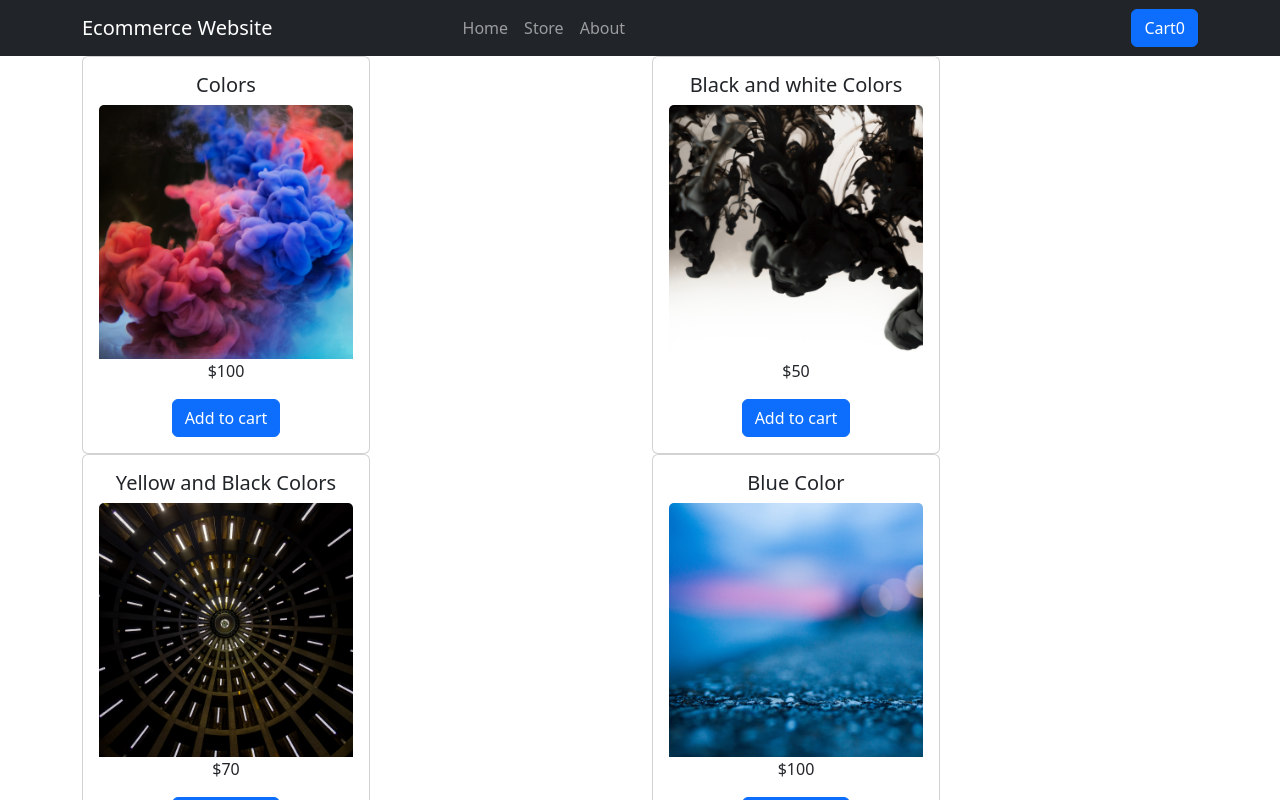
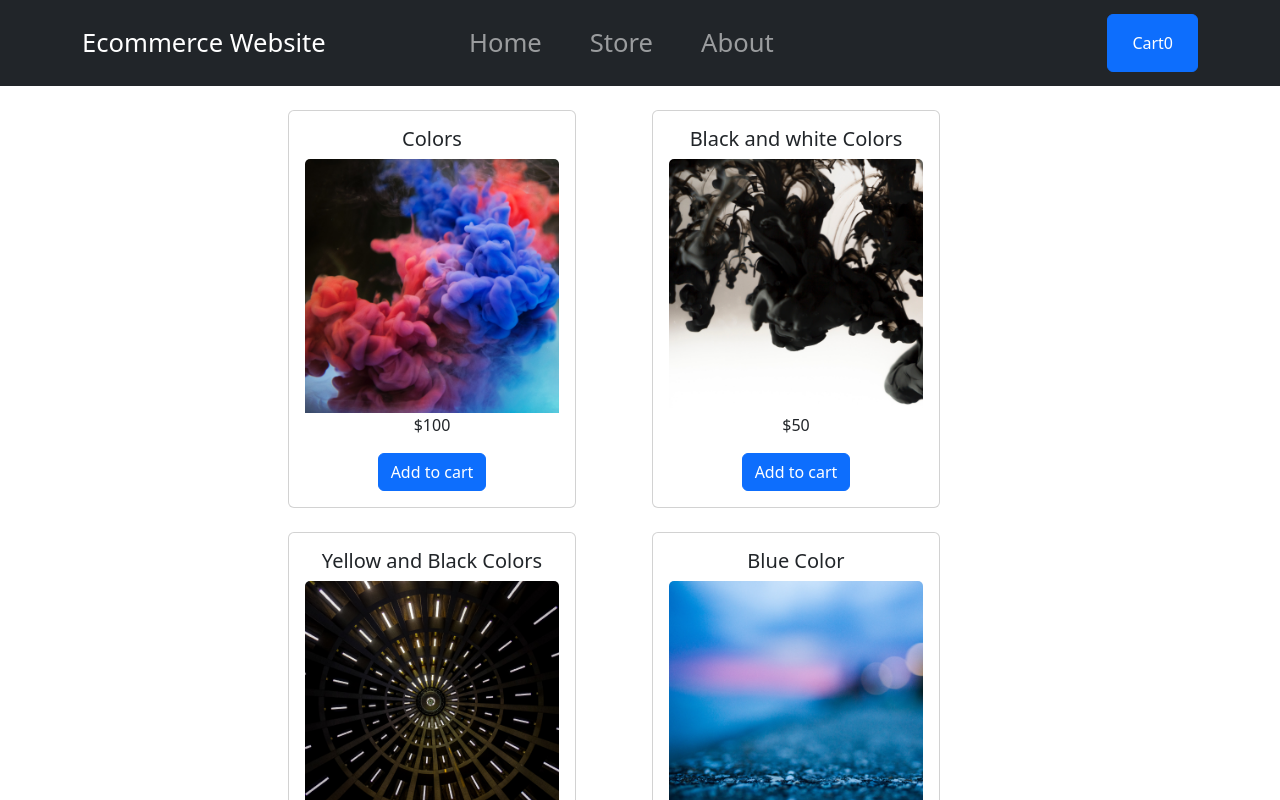
Before and after one commit to Dolly62/Ecommerce-Website, a React (Create React App) app: page / in a window 1280 px wide. Shown: the top 800 px of the page. Built offline with nearby package versions, Linux system fonts and the light colour scheme.

Commit message:
Styling updated

```diff
--- a/src/App.js
+++ b/src/App.js
@@ -1,34 +1,14 @@
-import React from "react";
-import { Container, Navbar, Nav, Button } from "react-bootstrap";
+import React, { Fragment } from "react";
+
 import CardItems from "./components/Card/CardItems";
+import Header from "./components/Navbar/Header";
 
 function App() {
   return (
-    <>
-      <Navbar bg="dark" expand="sm" variant="dark">
-        <Container>
-          <Navbar.Brand href="/">Ecommerce Website</Navbar.Brand>
-          <Navbar.Toggle aria-controls="basic-navbar-nav" />
-          <Navbar.Collapse id="basic-navbar-nav" className="justify-content-center">
-            <Nav>
-              <Nav.Item>
-                <Nav.Link href="#home">Home</Nav.Link>
-              </Nav.Item>
-              <Nav.Item>
-                <Nav.Link href="#store">Store</Nav.Link>
-              </Nav.Item>
-              <Nav.Item>
-                <Nav.Link href="#about">About</Nav.Link>
-              </Nav.Item>
-            </Nav>
-          </Navbar.Collapse>
-          <Navbar.Collapse className="justify-content-end">
-            <Button >Cart0</Button>
-          </Navbar.Collapse>
-        </Container>
-      </Navbar>
+    <Fragment>
+      <Header />
       <CardItems />
-    </>
+    </Fragment>
   );
 }
 
--- a/src/components/Card/CardItems.js
+++ b/src/components/Card/CardItems.js
@@ -30,10 +30,10 @@ const CardItems = () => {
   ];
   return (
     <>
-      <Container className="text-center">
-        <Row>
+      <Container className="justify-content-center" style={{ width: "50rem"}}>
+        <Row className="m-4 text-center">
           {productsArr.map((product, index) => (
-            <Col lg={6} md={6} xs={12} key={index}>
+            <Col lg={6} md={6} xs={12} key={index} className="mb-4">
               <Card style={{ width: '18rem' }}>
                 <Card.Body>
                   <Card.Title>{product.title}</Card.Title>
--- /dev/null
+++ b/src/components/Navbar/Header.js
@@ -0,0 +1,38 @@
+import React, { Fragment } from "react";
+import { Container, Navbar, Nav, Button } from "react-bootstrap";
+
+const Header = () => {
+  return (
+    <Fragment>
+      <Navbar bg="dark" expand="sm" variant="dark">
+        <Container>
+          <Navbar.Brand href="/" style={{ fontSize: "1.6rem" }}>
+            Ecommerce Website
+          </Navbar.Brand>
+          <Navbar.Toggle aria-controls="basic-navbar-nav" />
+          <Navbar.Collapse
+            id="basic-navbar-nav"
+            className="justify-content-center"
+          >
+            <Nav>
+              <Nav.Item className="p-2 mx-2" style={{ fontSize: "1.6rem" }}>
+                <Nav.Link href="#home">Home</Nav.Link>
+              </Nav.Item>
+              <Nav.Item className="p-2 mx-2" style={{ fontSize: "1.6rem" }}>
+                <Nav.Link href="#store">Store</Nav.Link>
+              </Nav.Item>
+              <Nav.Item className="p-2 mx-2" style={{ fontSize: "1.6rem" }}>
+                <Nav.Link href="#about">About</Nav.Link>
+              </Nav.Item>
+            </Nav>
+          </Navbar.Collapse>
+          <Navbar.Collapse className="justify-content-end">
+            <Button className="px-4 p-3">Cart0</Button>
+          </Navbar.Collapse>
+        </Container>
+      </Navbar>
+    </Fragment>
+  );
+};
+
+export default Header;
```
